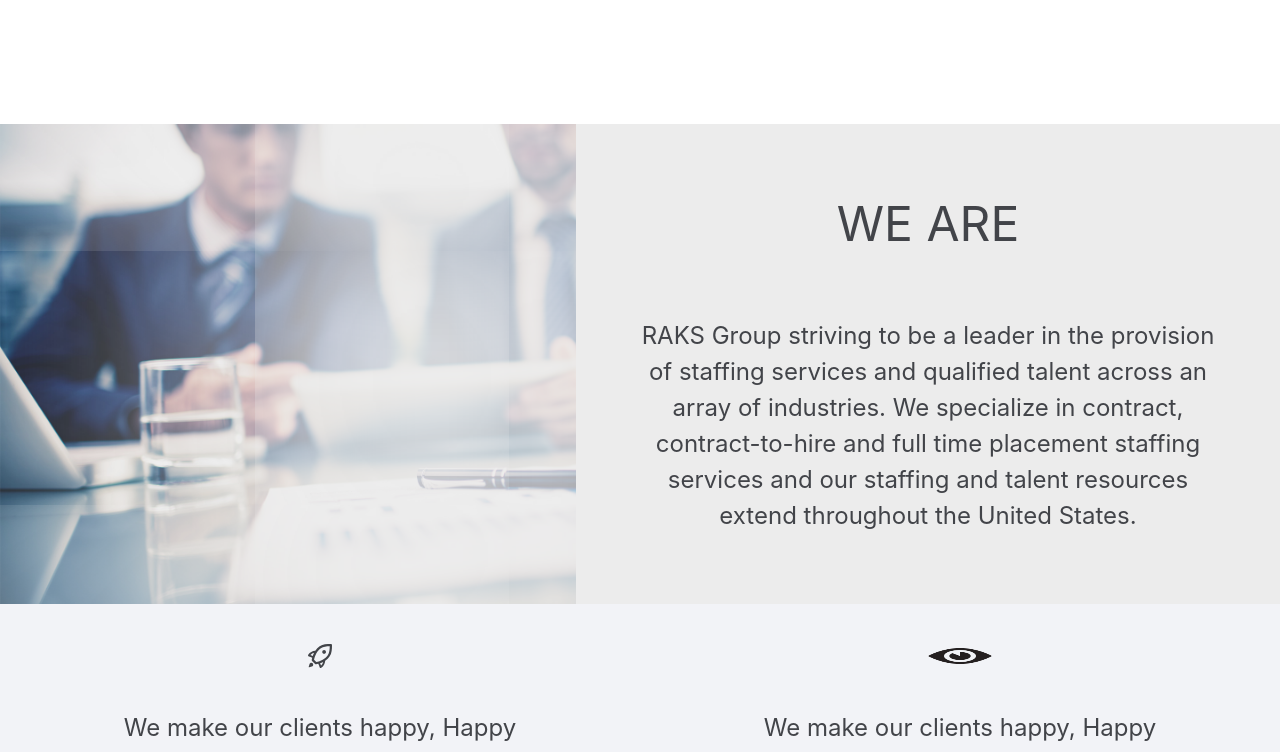
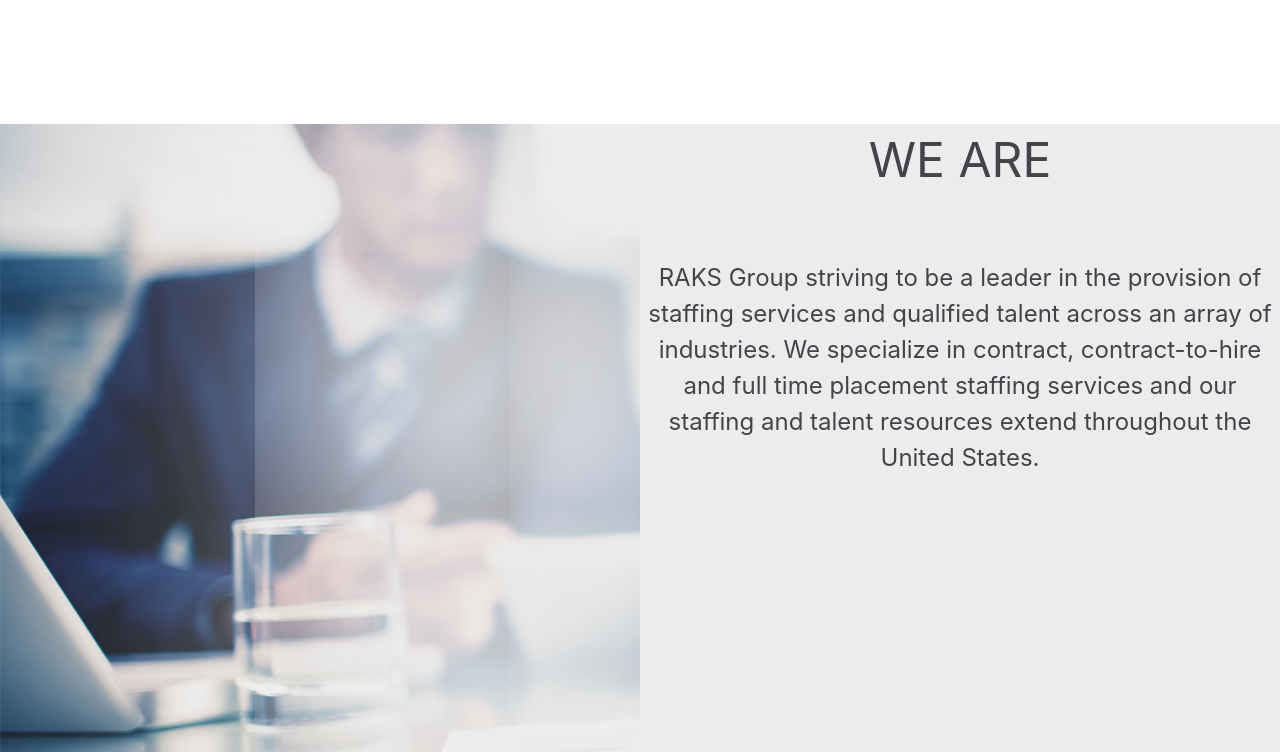
Before and after one commit to NithinKumarAlladi/RAKSGroup, a React (Create React App) app: page /#/ in a window 1280 px wide. Shown: the part 1020-1772 px from the top of the page. Built offline with nearby package versions, Linux system fonts and the light colour scheme.

Commit message:
few changes.

```diff
--- a/src/Home.css
+++ b/src/Home.css
@@ -34,8 +34,17 @@
 }
 .intro{
     width:100%;
-    height:60vh;
+    height:100vh;
     display: flex;
+    align-items: center;
+    justify-content: center;
+}
+.introDiv{
+    width:50%;
+    height:100vh;
+    background: rgb(236, 236, 236);
+    display: flex;
+    text-align:center;
     align-items: center;
     justify-content: center;
 }
@@ -47,14 +56,10 @@
     box-shadow: -350px 0px 2000px rgba(236, 236, 236,1) inset;
 }
 .introP{
-    width:60%;
     height:inherit;
-    vertical-align: center;
-    text-align:center;
-    padding:5% 5% 10% 5%;
-    background: rgb(236, 236, 236);
     font-size: 1.5em;
     color: var(--black);
+    vertical-align: center;
 }
 .weAre{
     font-size: 2em;
--- a/src/Home.js
+++ b/src/Home.js
@@ -40,8 +40,10 @@
                     </div>
                     <div className="intro" >
                         <div className="weAreImg" ></div>
-                        <span className="introP" ><p className="weAre" >WE ARE </p>RAKS Group striving to be a leader in the provision of staffing services and qualified talent across an array of industries. We specialize in contract,
+                        <div className="introDiv" >
+                            <span className="introP" ><p className="weAre" >WE ARE </p>RAKS Group striving to be a leader in the provision of staffing services and qualified talent across an array of industries. We specialize in contract,
                              contract-to-hire and full time placement staffing services and our staffing and talent resources extend throughout the United States.</span>
+                        </div>
                     </div>
                     <div className="mvDiv" >
                         <div className='mDiv' >
```
Also changed, not shown: package.json (+13 -1 lines), 1 other file (tests, documents, lock files or other folders).
